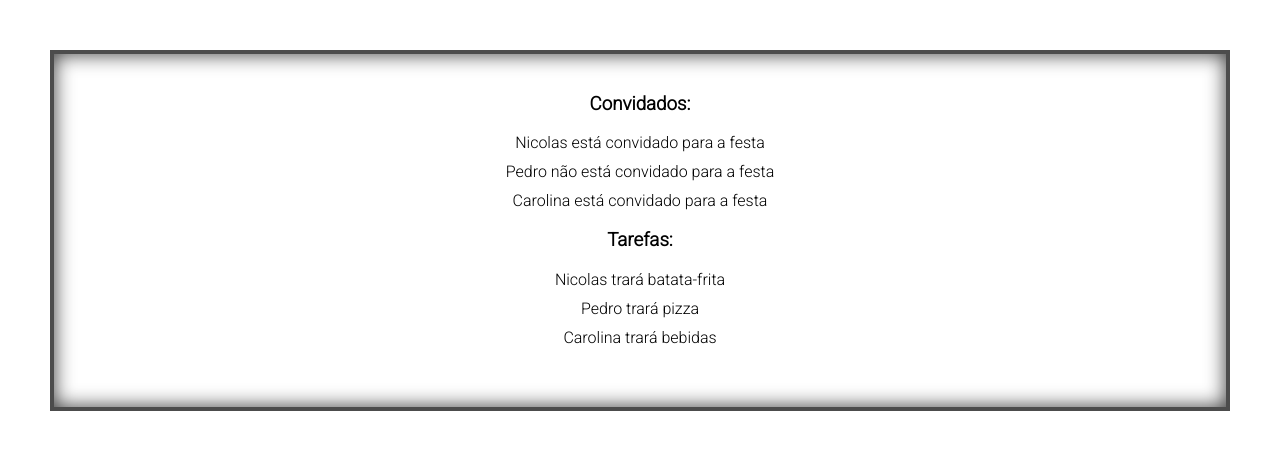
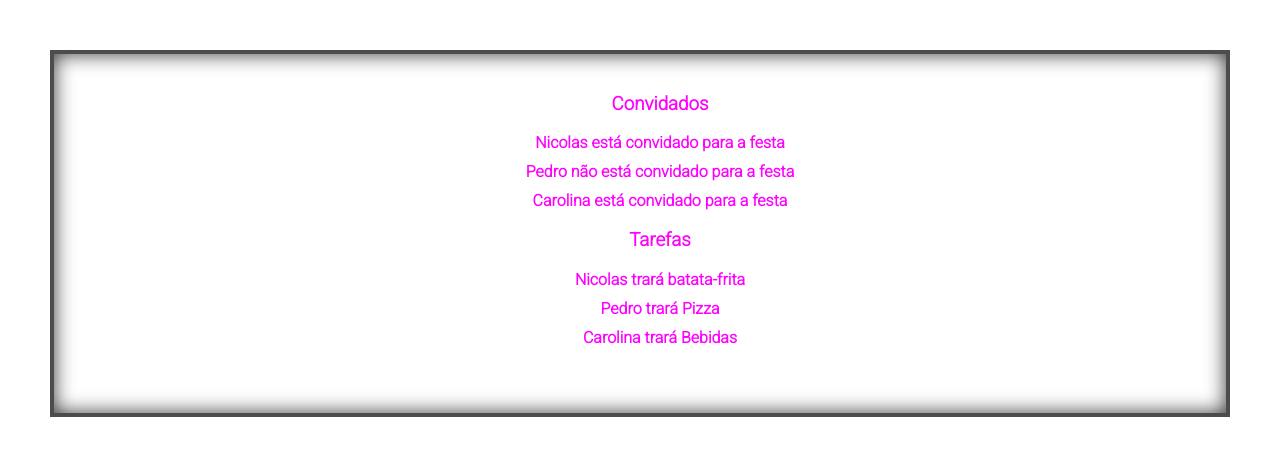
Before and after one commit to PatriciaRuffino/FrondEnd3Mesa06, a React (Create React App) app: page / in a window 1280 px wide. Shown: the top 456 px of the page. Built offline with nearby package versions, Linux system fonts and the light colour scheme.

Commit message:
Atualização aula 07

```diff
--- a/src/App.js
+++ b/src/App.js
@@ -1,12 +1,13 @@
 import './App.css';
-import ClassComponent from './components/ClassComponent';
-import FunctionComponent from './components/FunctionComponent';
+import Lista from './components/ListaDeNumeros/Lista'
+
 
 function App() {
   return(
+  <>
     <div className="App">
 
-      <h3>Convidados:</h3>
+     {/*  <h3>Convidados:</h3>
     <ClassComponent nome="Nicolas"estaNalista={true}/>
     <ClassComponent nome="Pedro"estaNalista={false}/>
     <ClassComponent nome="Carolina"estaNalista={true}/>
@@ -16,7 +17,16 @@ function App() {
     <FunctionComponent nome="Nicolas" tarefa="batata-frita" />
     <FunctionComponent nome="Pedro" tarefa="pizza" />
     <FunctionComponent nome="Carolina" tarefa="bebidas" />
+    <div> */}
+
+      <Lista />
     </div>
+
+    </>
+
+
+
+
   )
 
 
--- /dev/null
+++ b/src/components/ListaDeNumeros/Lista.jsx
@@ -0,0 +1,32 @@
+import React from 'react';
+import './style.css';
+import ClassComponent from '../ClassComponent';
+import FunctionComponent from '../FunctionComponent';
+
+const ListaConvidados = () =>{
+    const convidados = [
+        {nome:"Nicolas",
+        estaNalista:true,
+        tarefa:"batata-frita"},
+        {nome: "Pedro",
+        estaNalista:false,
+        tarefa:"Pizza"},
+        {nome:"Carolina",
+        estaNalista: true,
+        tarefa:"Bebidas"
+        }
+    ];
+    /* const tarefas=["Batata-Frita", "Pizza", "Bebidas"] */
+    return(
+        <ul className="list">
+          <li>
+          <h3>Convidados</h3>
+              {convidados.map((convidado)=><ClassComponent key = {convidado} nome={convidado.nome} estaNalista={convidado.estaNalista}/>)}</li>
+           <li>
+               <h3>Tarefas</h3>
+               {convidados.map((convidado)=><FunctionComponent key = {convidado} nome={convidado.nome} tarefa={convidado.tarefa}/>)} </li>
+            </ul>
+    )
+}
+
+export default ListaConvidados;
--- /dev/null
+++ b/src/components/ListaDeNumeros/style.css
@@ -0,0 +1,4 @@
+.list{
+    color: magenta;
+    font-weight: bold;
+}
```
